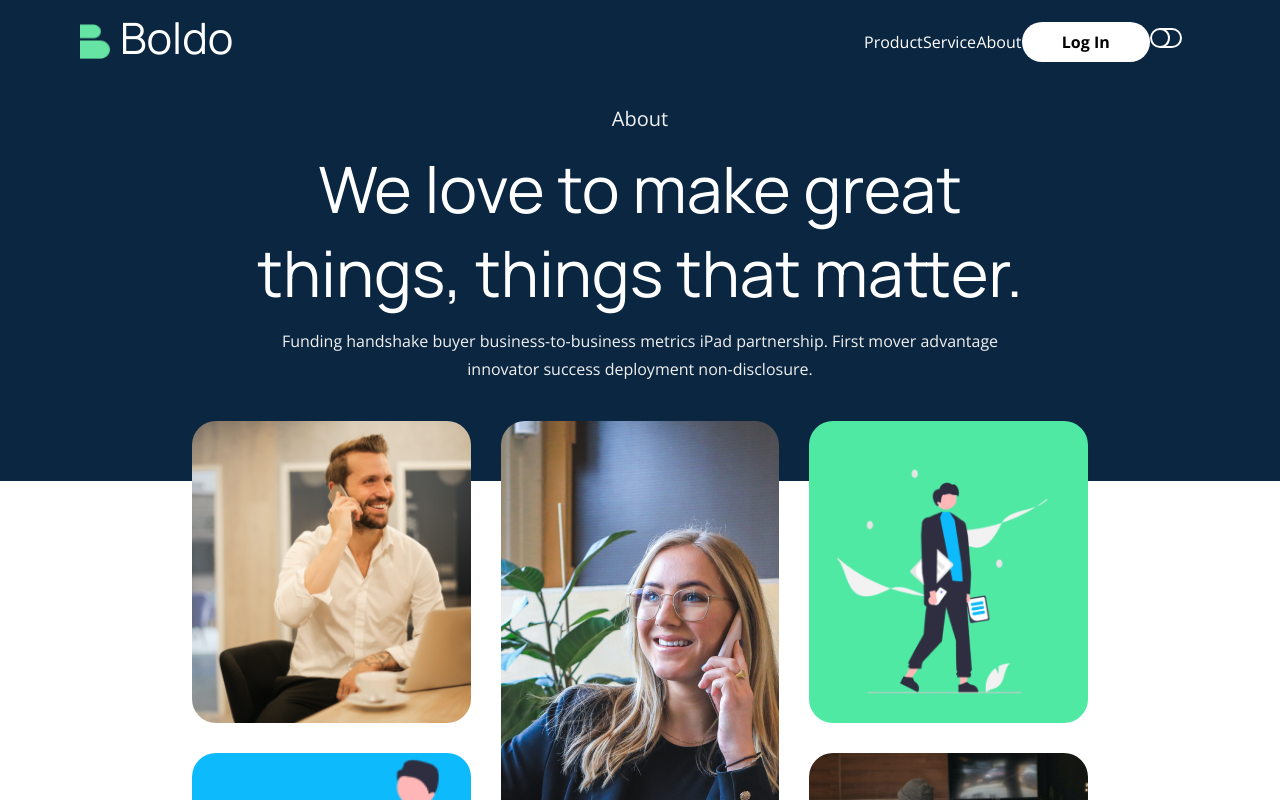
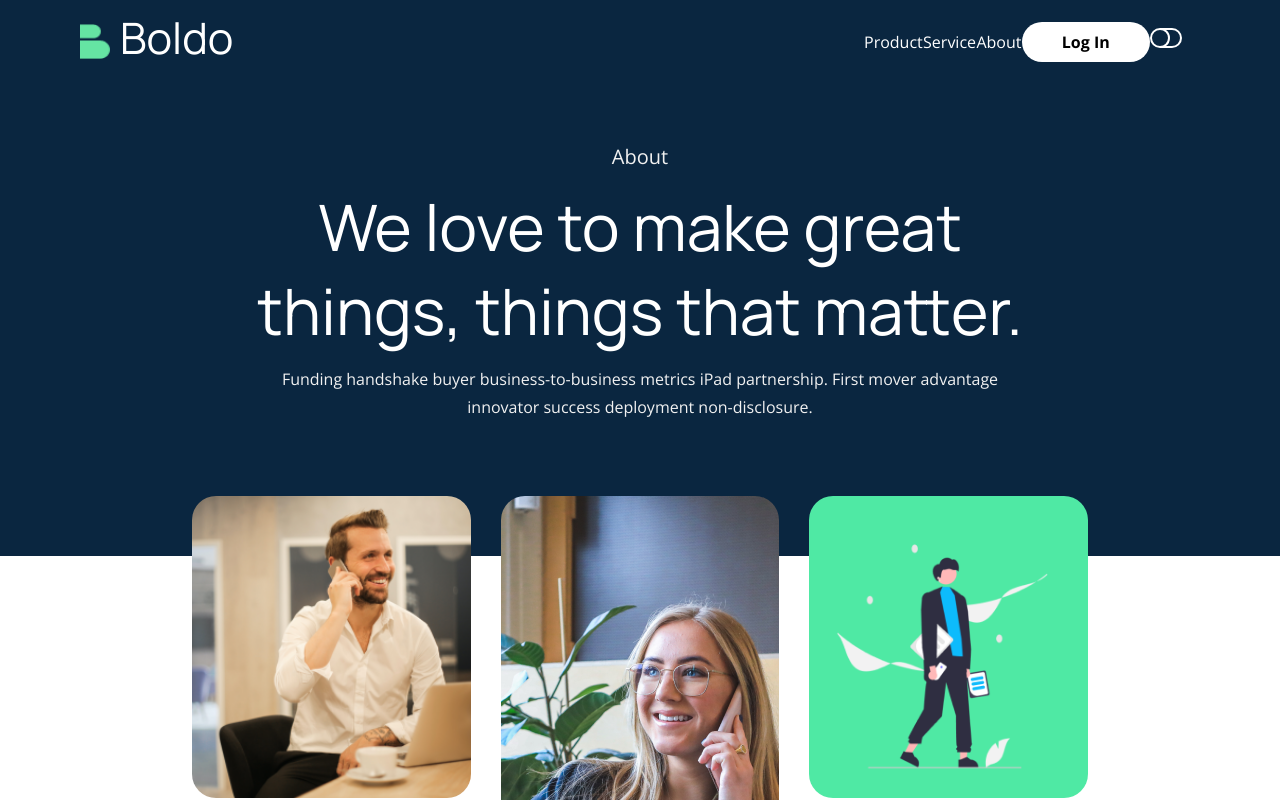
Before and after one commit to olaishola05/Boldo-UI, a React (Create React App) app: page /about in a window 1280 px wide. Shown: the top 800 px of the page. Built offline with nearby package versions, Linux system fonts and the light colour scheme.

Commit message:
Change the padding top & bottom of aboutTop

```diff
--- a/src/components/About/About.module.css
+++ b/src/components/About/About.module.css
@@ -1,6 +1,6 @@
 .aboutTop {
   background-color: var(--navyblue);
-  padding: 20px 0;
+  padding: 57.5px 0;
 }
 
 .story h2 {
```
